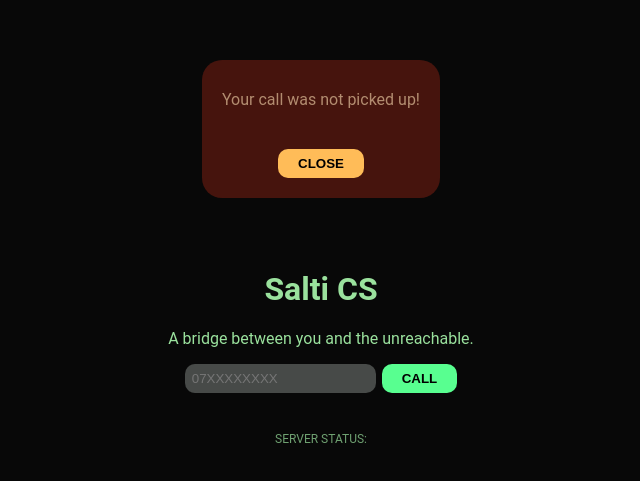
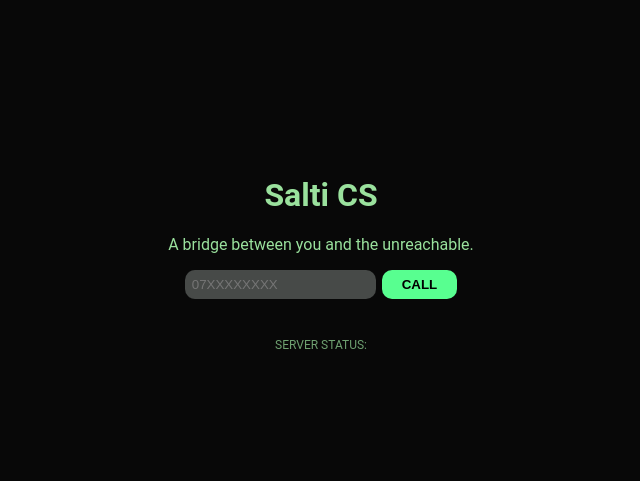
Before and after one commit to abdurryy/Salti-CS, a website: page client/public/index.html in a window 1280 px wide. Shown: the part 141-622 px from the top of the page, without its empty margins (319-959 px from the left). Drawn offline with Linux system fonts and the light colour scheme; no server answers.

Commit message:
Call UI changed.

```diff
--- a/client/public/index.html
+++ b/client/public/index.html
@@ -7,7 +7,7 @@
 </head>
 <body>
     <div id="intro">
-        <div id="popup" style="display: flex;">
+        <div id="popup" style="display: none;">
             <p>Your call was not picked up!</p>
             <button onclick="location.reload()">CLOSE</button>
         </div>
```
